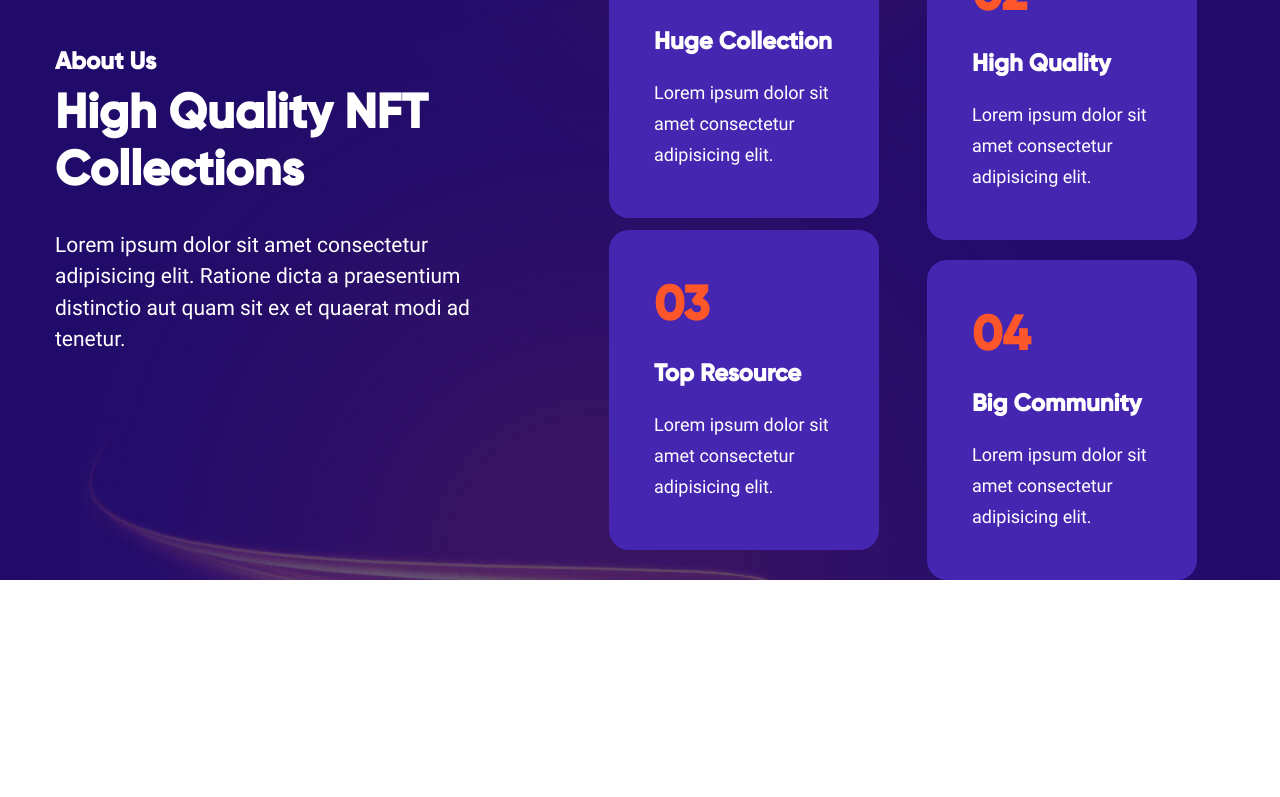
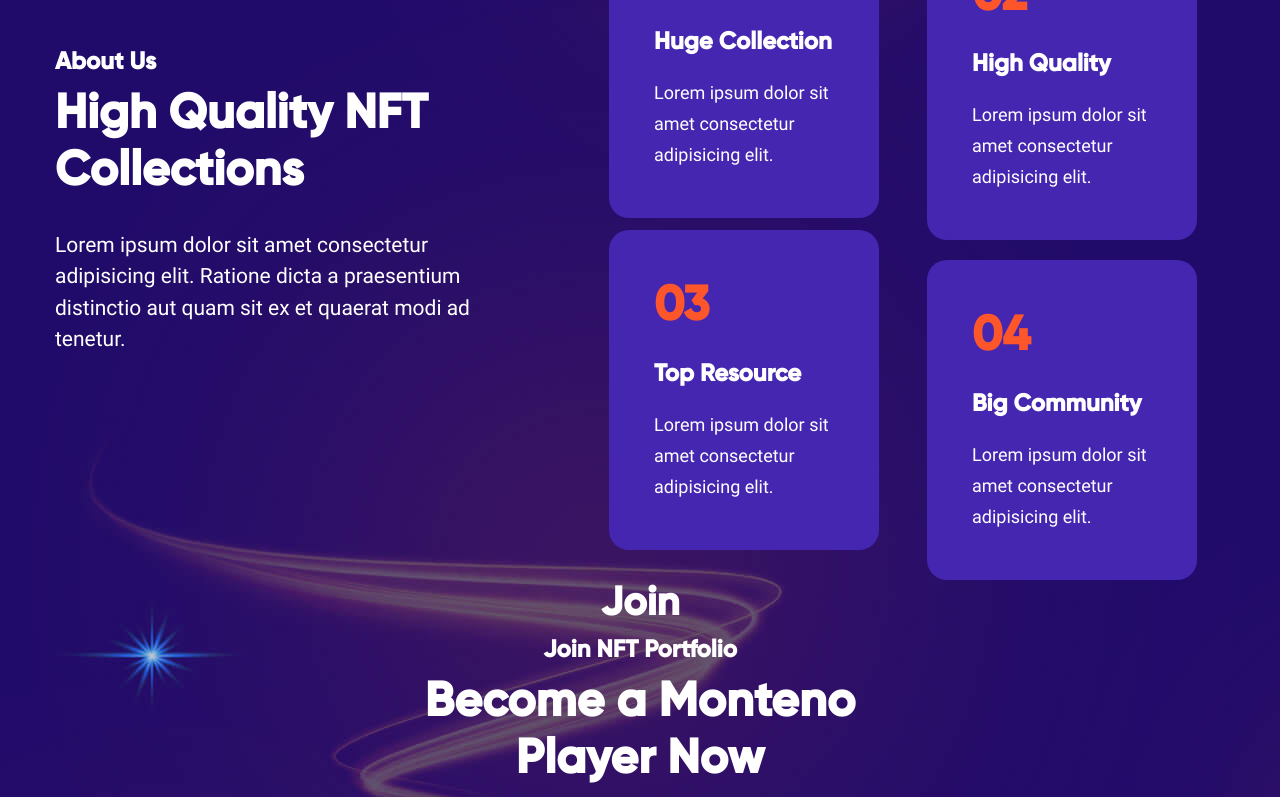
Before and after one commit to birkan-dogan/nft-site, a React (Create React App) app: page / in a window 1280 px wide. Shown: the part 2000-2797 px from the top of the page. Before the commit the page ends 2589 px from the top, so only its background shows below. Built offline with nearby package versions, Linux system fonts and the light colour scheme.

Commit message:
structure for portfolio section ⚜

```diff
--- /dev/null
+++ b/src/assets/data/portfolioData.js
@@ -0,0 +1,33 @@
+import img1 from "../images/icon/wallet.png";
+import img2 from "../images/icon/shopping-cart.png";
+import img3 from "../images/icon/folder.png";
+import img4 from "../images/icon/money-bag.png";
+
+const dataPortfolio = [
+  {
+    img: img1,
+    step: "Step 01",
+    title: "Connect Your Wallet",
+    desc: "Lorem ipsum dolor sit amet consectetur adipisicing elit.",
+  },
+  {
+    img: img2,
+    step: "Step 02",
+    title: "Buy Your NFT",
+    desc: "Lorem ipsum dolor sit amet consectetur adipisicing elit.",
+  },
+  {
+    img: img3,
+    step: "Step 03",
+    title: "Create Collection",
+    desc: "Lorem ipsum dolor sit amet consectetur adipisicing elit.",
+  },
+  {
+    img: img4,
+    step: "Step 04",
+    title: "Sell Your NFT",
+    desc: "Lorem ipsum dolor sit amet consectetur adipisicing elit.",
+  },
+];
+
+export default dataPortfolio;
--- /dev/null
+++ b/src/components/layouts/Portfolio.jsx
@@ -0,0 +1,60 @@
+import { Link } from "react-router-dom";
+
+const Portfolio = function ({ data }) {
+  return (
+    <section className="portfolio">
+      <div className="container">
+        <div className="row">
+          <div className="col-md-12">
+            <div className="block-text center">
+              <h1
+                className="heading-bg"
+                data-aos="fade-in"
+                data-aos-duration="1000"
+              >
+                <span>Join</span>
+              </h1>
+              <h5
+                className="sub-title mb-10"
+                data-aos="fade-up"
+                data-aos-duration="1000"
+              >
+                Join NFT Portfolio
+              </h5>
+              <h3
+                className="title mb-28"
+                data-aos="fade-up"
+                data-aos-duration="1000"
+              >
+                Become a Monteno <br />
+                Player Now{" "}
+              </h3>
+            </div>
+          </div>
+        </div>
+        <div className="row mt-61">
+          {data.map(function (datum, index) {
+            return (
+              <div key={index} className="col-md-6">
+                <div className="icon-box bg-2" data-aos="fade-up">
+                  <div className="icon">
+                    <img src={datum.img} alt={datum.title} />
+                  </div>
+                  <div className="content">
+                    <p className="fs-16 color-main">{datum.step}</p>
+                    <Link to={"/"} className="h5">
+                      {datum.title}
+                    </Link>
+                    <p className="fs-18">{datum.desc}</p>
+                  </div>
+                </div>
+              </div>
+            );
+          })}
+        </div>
+      </div>
+    </section>
+  );
+};
+
+export default Portfolio;
--- a/src/pages/Home.jsx
+++ b/src/pages/Home.jsx
@@ -3,6 +3,8 @@ import Slider from "../components/slider/Slider";
 import About from "../components/layouts/About";
 import Speciality from "../components/layouts/Speciality";
 import dataCard from "../assets/data/data-card";
+import Portfolio from "../components/layouts/Portfolio";
+import dataPortfolio from "../assets/data/portfolioData";
 
 const Home = () => {
   return (
@@ -11,6 +13,7 @@ const Home = () => {
       <Slider />
       <About />
       <Speciality data={dataCard} />
+      <Portfolio data={dataPortfolio} />
     </div>
   );
 };
```
